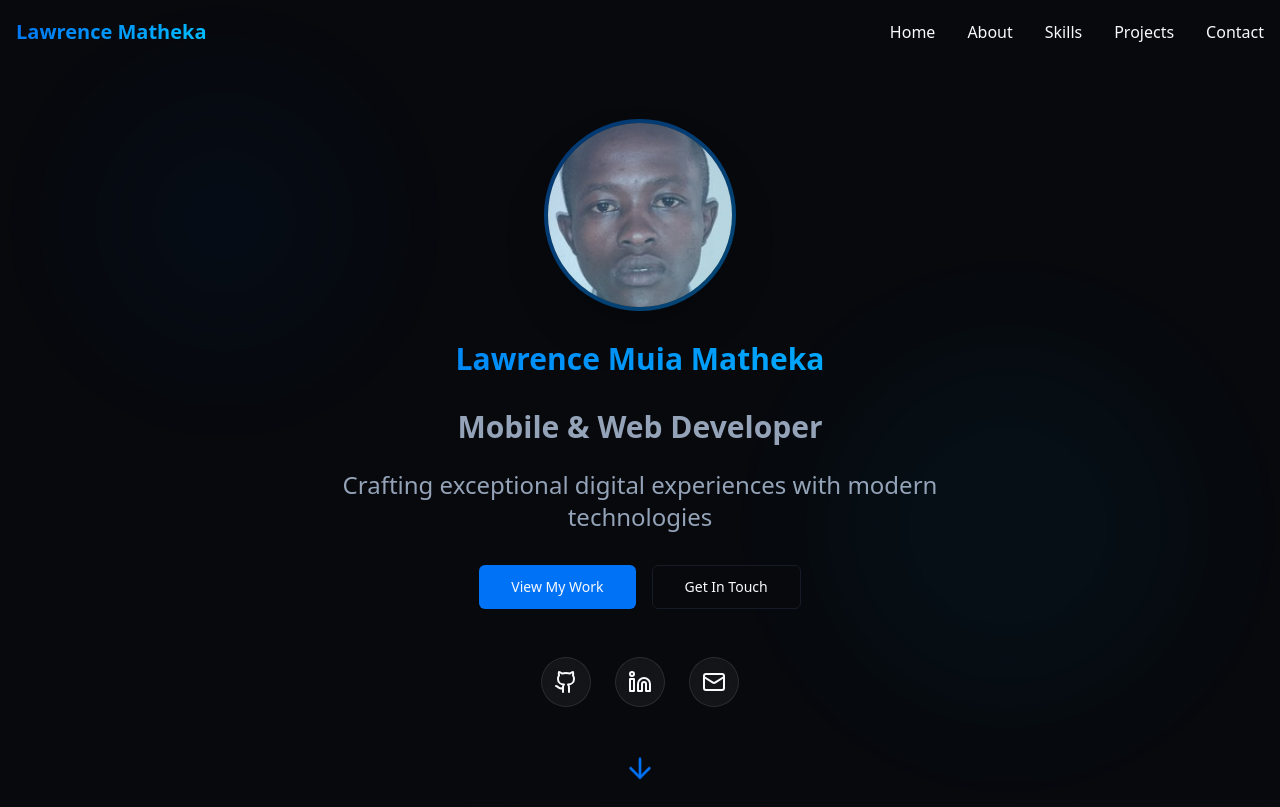
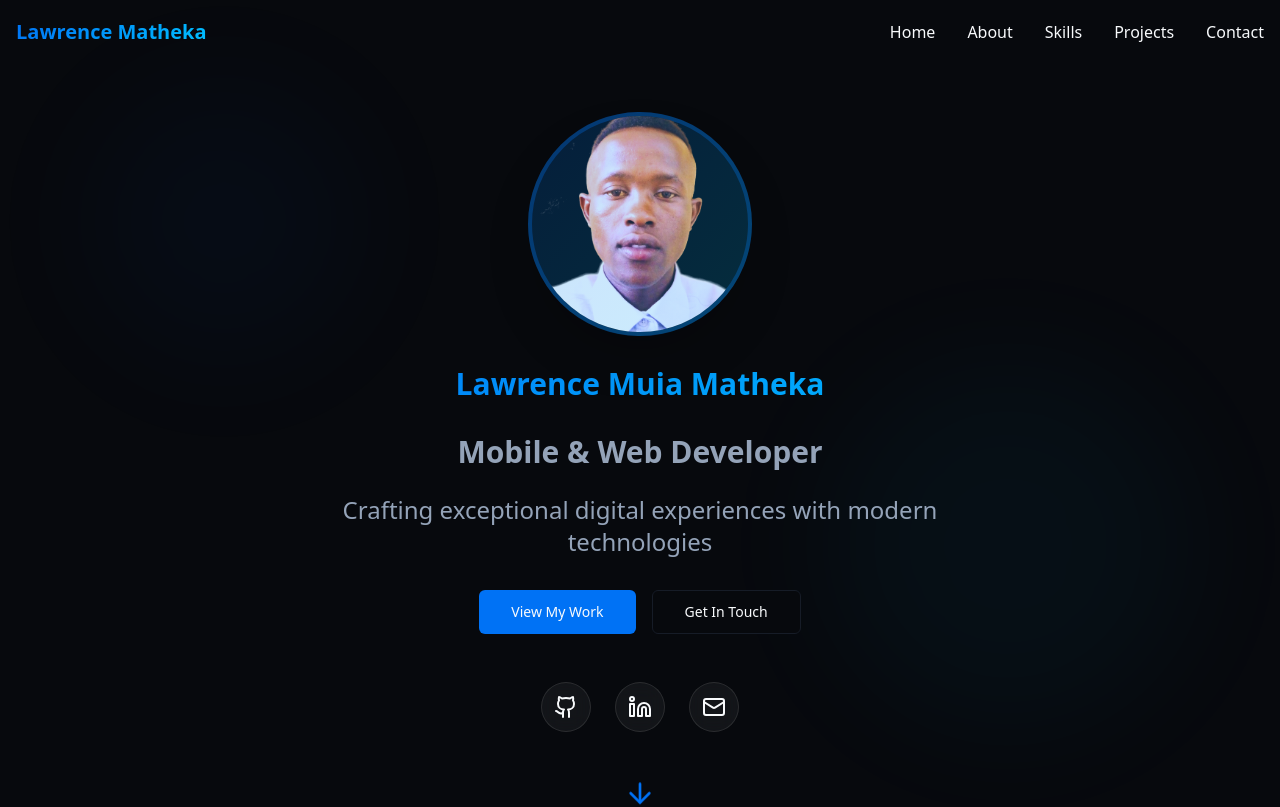
Before and after one commit to mathekalawrence/muiamathekaportfolio, a React (Vite) app: page / in a window 1280 px wide. Shown: the top 807 px of the page. Built offline with nearby package versions, Linux system fonts and the light colour scheme.

Commit message:
Replace profile picture
Replace the current profile picture with the new image provided and increase its size.

```diff
--- a/src/components/Hero.tsx
+++ b/src/components/Hero.tsx
@@ -27,9 +27,9 @@ const Hero = () => {
           <div className="mb-8 mt-8">
             <div className="relative inline-block">
               <img
-                src="/lovable-uploads/3a01bb76-c911-4ea5-b347-6d04b57523e6.png"
+                src="/lovable-uploads/6d0765eb-c83c-4301-8cf8-1a88f638a42c.png"
                 alt="Lawrence Muia Matheka - Profile Photo"
-                className="w-40 h-40 md:w-48 md:h-48 rounded-full object-cover border-4 border-primary/30 shadow-2xl glow-effect mx-auto"
+                className="w-48 h-48 md:w-56 md:h-56 rounded-full object-cover border-4 border-primary/30 shadow-2xl glow-effect mx-auto"
               />
               <div className="absolute inset-0 rounded-full bg-gradient-to-br from-primary/20 to-accent/20 animate-glow-pulse"></div>
             </div>
```
Also changed, not shown: public/lovable-uploads/6d0765eb-c83c-4301-8cf8-1a88f638a42c.png (added).
